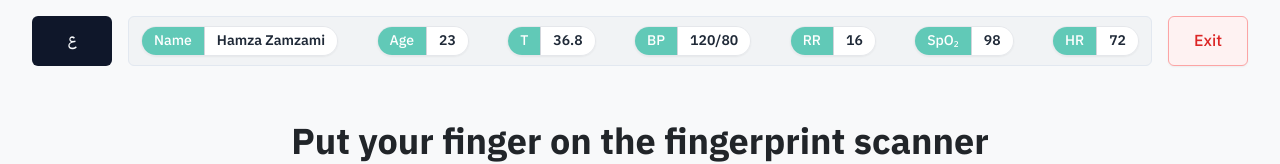
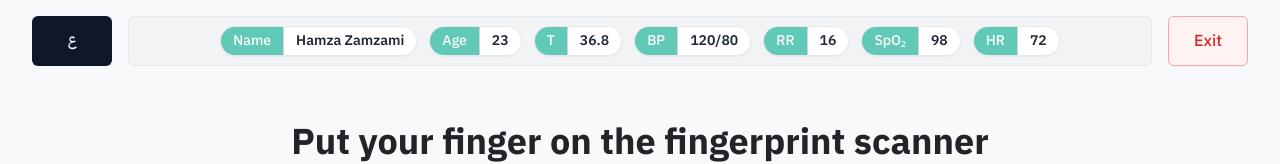
Before and after one commit to HZamzami/atari-kiosk, a Next.js app: page /kiosk in a window 1280 px wide. Both pictures are taken after a click on the button "EN". Shown: the top 164 px of the page. Built offline with nearby package versions, Linux system fonts and the light colour scheme; no server answers.

Commit message:
feat: conditionally render pills and center them

```diff
--- a/src/components/PillBar.tsx
+++ b/src/components/PillBar.tsx
@@ -10,7 +10,7 @@ export default function PillBar() {
   const { t } = useLanguage();
   return (
     <div className="bg-[#F1F3F5] p-3 rounded-md border flex justify-between items-center grow h-[50px]">
-      <div className="flex items-center flex-wrap gap-2 w-full justify-between">
+      <div className="flex items-center flex-wrap gap-3 w-full justify-center">
         {/* Name pill */}
         {/* <div className="flex items-center bg-white rounded-full border border-blue-100 overflow-hidden">
           <div className="bg-white px-3 py-1 border-r border-blue-100">
@@ -33,26 +33,36 @@ export default function PillBar() {
             personalInfo.birth_date
           ).toString()}
         />
+        {vitalSigns.temperature != null && (
           <Pill
             labelKey={t("temp_abbr")}
             labelValue={vitalSigns.temperature.toString()}
           />
+        )}
+        {vitalSigns.bloodPressure != null && (
           <Pill
             labelKey={t("bp_abbr")}
             labelValue={vitalSigns.bloodPressure}
           />
+        )}
+        {vitalSigns.respiratoryRate != null && (
           <Pill
             labelKey={t("rr_abbr")}
             labelValue={vitalSigns.respiratoryRate.toString()}
           />
+        )}
+        {vitalSigns.oxygenSaturation != null && (
           <Pill
             labelKey={t("spo_abbr")}
             labelValue={vitalSigns.oxygenSaturation.toString()}
           />
+        )}
+        {vitalSigns.heartRate != null && (
           <Pill
             labelKey={t("hr_abbr")}
             labelValue={vitalSigns.heartRate.toString()}
           />
+        )}
 
         {/* Birth date pill */}
         {/* <div className="bg-white px-3 py-1 rounded-full border border-green-100">
--- a/src/context/PatientDataContext.tsx
+++ b/src/context/PatientDataContext.tsx
@@ -32,8 +32,9 @@ export const PatientDataProvider: React.FC<{
   const [reasons, setReasons] = useState<string[]>([]);
   const [personalInfo, setPersonalInfo] =
     useState<PersonalPatientDataType | null>(null);
-  const [medicalHistoryList, setMedicalHistoryList] =
-    useState<MedicalHistoryType[] | null>(null);
+  const [medicalHistoryList, setMedicalHistoryList] = useState<
+    MedicalHistoryType[] | null
+  >(null);
 
   const [vitalSigns, setVitalSigns] = useState<VitalSignsType>({
     heartRate: 72,
```
Also changed, not shown: src/types/vital-signs.ts (+5 -5 lines). Lines whose indentation alone changed are shown as unchanged.
